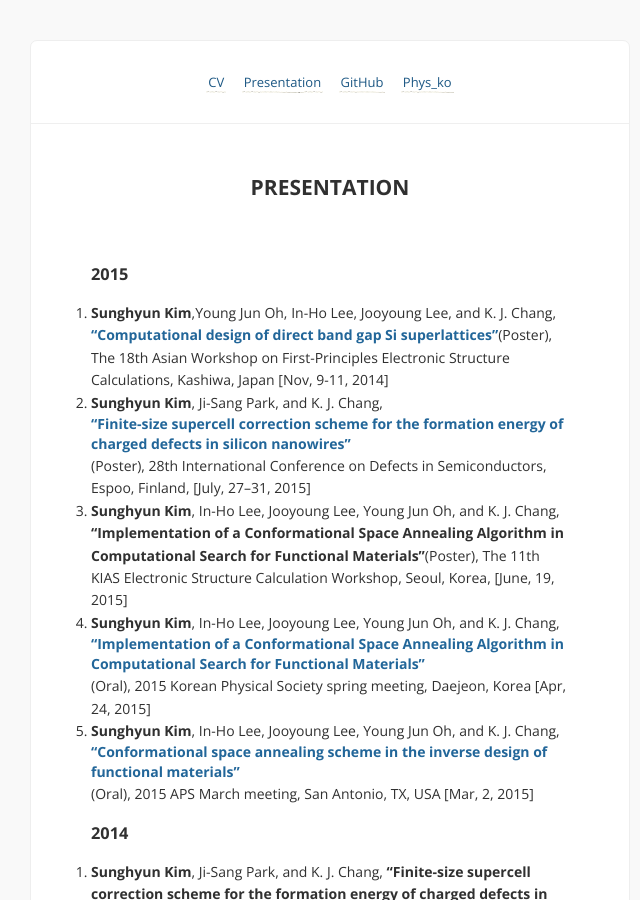
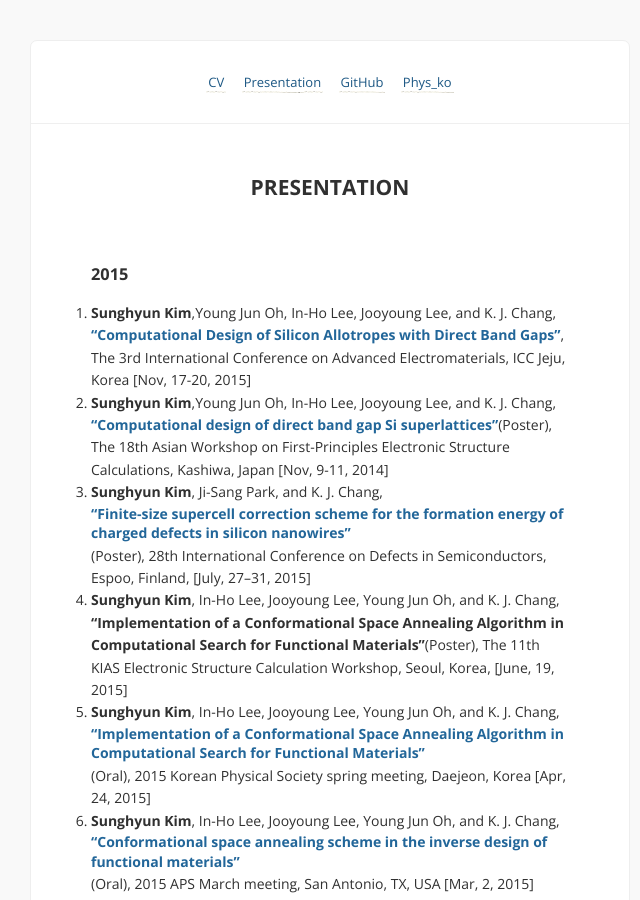
Before and after one commit to abInitioSKim/abinitioskim.github.com, a Jekyll site: the page built from presentation.md, in a window 1280 px wide and 900 px high. Shown: the whole window, without its empty margins (310-950 px from the left). Built offline with Jekyll 4.4.1, drawn with Linux system fonts in a browser that asks for light colours; comment, search, counter and statistics services are not loaded.

Commit message:
add icae presentation

```diff
--- a/presentation.md
+++ b/presentation.md
@@ -3,6 +3,7 @@ layout: page
 title: Presentation
 ---
 ### 2015
+1. **Sunghyun Kim**,Young Jun Oh, In-Ho Lee, Jooyoung Lee, and K. J. Chang, [**"Computational Design of Silicon Allotropes with Direct Band Gaps"**](http://www.icae.kr/icae2015/02web01_oral.php), The 3rd International Conference on Advanced Electromaterials, ICC Jeju, Korea [Nov, 17-20, 2015]
 1. **Sunghyun Kim**,Young Jun Oh, In-Ho Lee, Jooyoung Lee, and K. J. Chang, [**"Computational design of direct band gap Si superlattices"**](https://www.issp.u-tokyo.ac.jp/public/asian18/ASIAN18-Posters.pdf)(Poster), The 18th Asian Workshop on First-Principles Electronic Structure Calculations, Kashiwa, Japan [Nov, 9-11, 2014]
 1. **Sunghyun Kim**, Ji-Sang Park, and K. J. Chang, [**"Finite-size supercell correction scheme for the formation energy of charged defects in silicon nanowires"**](http://icds-2015.org/wp-content/uploads/sites/7/2015/07/Detailed-program-ICDS-2015.pdf)(Poster), 28th International Conference on Defects in Semiconductors, Espoo, Finland, [July, 27–31, 2015]
 1. **Sunghyun Kim**, In-Ho Lee, Jooyoung Lee, Young Jun Oh, and K. J. Chang, **"Implementation of a Conformational Space Annealing Algorithm in Computational Search for Functional Materials"**(Poster), The 11th KIAS Electronic Structure Calculation Workshop, Seoul, Korea, [June, 19, 2015]
```
